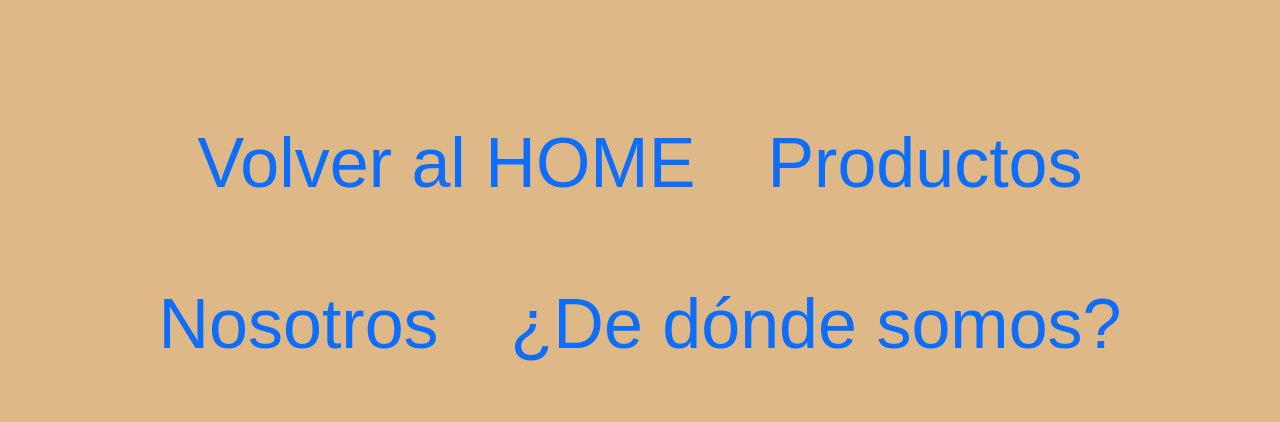
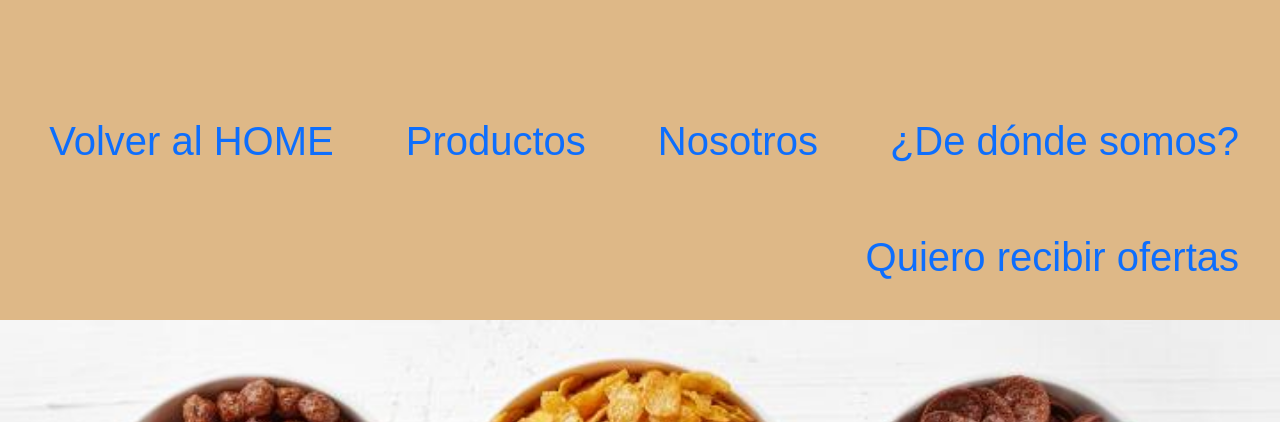
Before and after one commit to SantinoReynoso/3re-pre-entregable, a website: page index.html in a window 1280 px wide. Shown: the part 312-734 px from the top of the page. Drawn offline with nearby package versions, Linux system fonts and the light colour scheme.

Commit message:
arregle mi segunda pagina de productos y mejore un poco en sass

```diff
--- a/index.html
+++ b/index.html
@@ -11,6 +11,7 @@
     <link rel="stylesheet" href="css/style.css">
 </head>
 <body>
+  <header>
     <!-- Inserto mi logo -->
     <!-- Quiero que mi logo y mi título estén en la misma línea -->
     <div class="logoytitulo">
@@ -23,7 +24,6 @@
             </div>
     </div>
     <!-- menu principal -->
-    <header>
         <nav>
           <!-- menu principal para smartphones-->
           <div class="dropdown">
@@ -40,7 +40,7 @@
             </ul>
           </div>
             <!-- fin menu principal para smartphones-->
-        <ul class="nav justify-content-center">
+        <ul class="nav justify-content-end">
           <!-- Enlaces del menú -->
             <li class="nav-item">
               <a class="nav-link active" aria-current="page" href="index.html">Volver al HOME</a>
--- /dev/null
+++ b/scss/Coloresybases/bases.scss
@@ -0,0 +1,9 @@
+*{
+    margin: 0;
+    padding: 0;
+    box-sizing: border-box;
+}
+body{
+    font-family: Arial, Helvetica, sans-serif;
+    background-color: #f8f7e7;
+}
--- a/scss/componentes/_encabezado.scss
+++ b/scss/Layouts/_encabezado.scss
@@ -1,4 +1,5 @@
 //mi encabezado
+header{
 .logoytitulo {
     display: flex;
     align-items: flex-start;
@@ -16,13 +17,13 @@
     color: #2e897f ;
     text-align: center;
     font-style: normal;
-    transition: transform 0.3s;
+    transition: transform 0.5s;
     margin-top: 40px;
     }
 
     :hover{
         transform:scale(1.2);
-    margin-left: 15px;
+        margin-left: 15px;
     }
     img {
         width: 200px;
@@ -46,3 +47,19 @@
     padding: 5px;
     }
 }
+// Mi nav
+nav{
+    display: flex;
+    background-color: burlywood;
+    padding: 5px;
+    justify-content: space-between;
+    font-size: 40px;
+    transition: transform 1.5s;
+    text-align: center;
+    ul{
+        li{
+            padding: 20px;
+            }
+        }
+    }
+}
--- a/scss/componentes/_footer.scss
+++ b/scss/Layouts/_footer.scss
@@ -4,7 +4,6 @@ footer{
     background-color: #333;
     color: #fff;
     padding: 20px 0px;
-
     a{
         text-decoration: none;
         color: snow;
@@ -14,6 +13,5 @@ footer{
         padding-right: 5%;
         display: flex;
         justify-content: space-between; /* Distribuye los elementos de manera equitativa */
-
         }
 }
--- /dev/null
+++ b/scss/Layouts/_nav.scss
@@ -0,0 +1,24 @@
+// Mi header y nav
+nav{
+        display: flex;
+        background-color: burlywood;
+        padding: 5px;
+        justify-content: space-between;
+        font-size: 50px;
+        transition: transform 1.5s;
+        text-align: center;
+    ul {
+        li{
+            padding: 20px;
+            a{
+                text-decoration: none;
+                color: black;
+                transition: transform 1.5s;
+            a:hover{
+                transform:scale(1.2);
+                margin-left: 15px;
+                }
+            }
+        }
+    }
+}
--- a/scss/componentes/_header.scss
+++ /dev/null
@@ -1,21 +0,0 @@
-// Mi header y nav
-header{
-     display: flex;
-    background-color: burlywood;
-    padding: 5px;
-    justify-content: space-between;
-    font-size: 70px;
-    transition: transform 1.3s;
-    a{
-        text-decoration: none;
-        color: black;
-        transition: transform 1.3s;
-    }
-    a:hover{
-        transform:scale(1.2);
-        margin-left: 15px;
-    }
-    li{
-        padding: 20px;
-    }
-}
--- a/scss/style.scss
+++ b/scss/style.scss
@@ -1,10 +1,5 @@
-body{
-    font-family: Arial, Helvetica, sans-serif;
-    background-color: #f8f7e7;
-}
-
-@import "componentes/encabezado";
-@import "componentes/header";
-@import "componentes/footer";
-@import "componentes/sections";
-@import "componentes/querys";
+@import "./Coloresybases/bases.scss";
+@import "./Layouts/encabezado";
+@import "./Layouts/footer";
+@import "./Layouts/Sections";
+@import "./Layouts/querys";
```
Also changed, not shown: css/style.css, scss/Coloresybases/colores.scss (added), scss/Layouts/_Sections.scss (renamed from scss/componentes/_Sections.scss), scss/Layouts/_querys.scss (renamed from scss/componentes/_querys.scss), 2 other files. Lines whose indentation alone changed are shown as unchanged.
